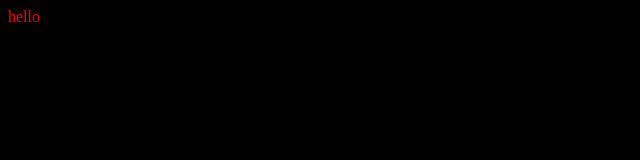
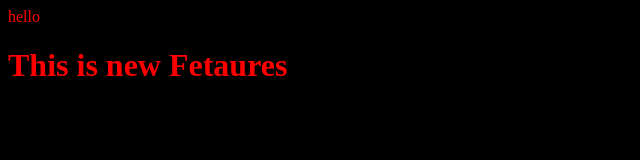
Before and after one commit to Skand03/localRepo, a plain HTML site: page index.html in a window 1280 px wide. Shown: the whole page, without its empty margins (0-640 px from the left). Drawn offline with Linux system fonts and the light colour scheme.

Commit message:
add new features

```diff
--- a/index.html
+++ b/index.html
@@ -10,6 +10,7 @@
 
 <body>
     hello
+    <h1>This is new Fetaures</h1>
 </body>
 
 </html>
```
